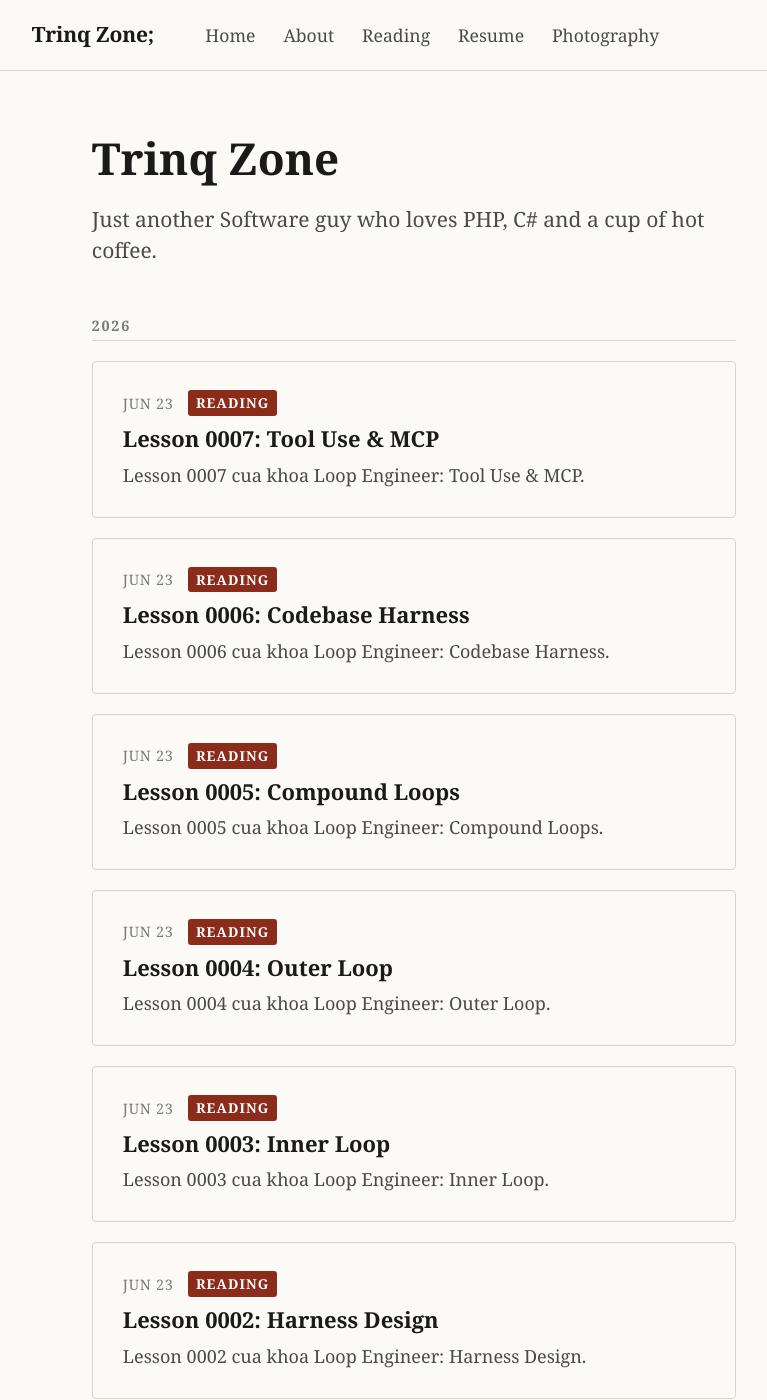
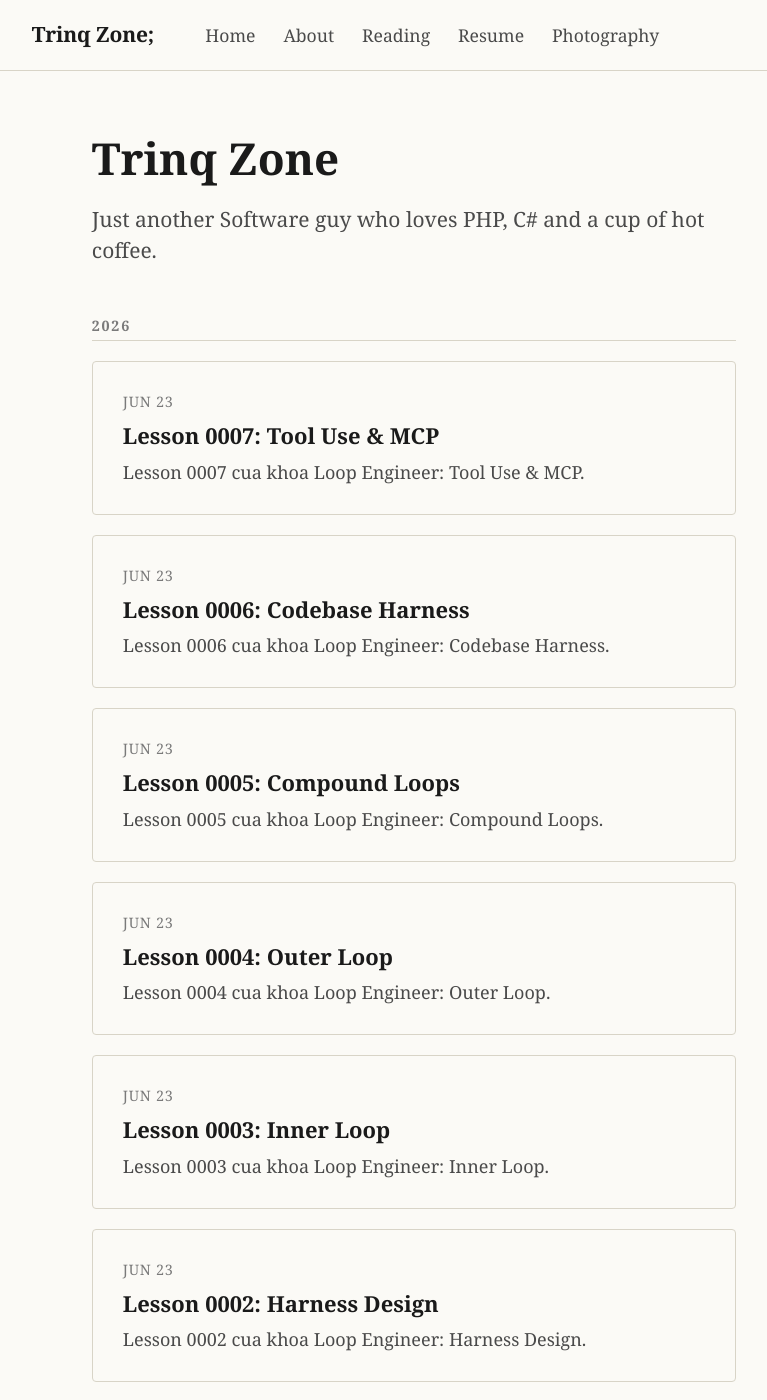
Before and after one commit to trinq/trinq.github.io, a Jekyll site: the page built from index.html, in a window 1280 px wide and 1400 px high. Shown: the whole window, without its empty margins (226-993 px from the left). Built offline with Jekyll 4.4.1, drawn with Linux system fonts in a browser that asks for light colours.

Commit message:
Fix category: loop for all Loop Engineer redirect posts
Co-authored-by: Cursor <cursoragent@cursor.com>

```diff
--- a/_posts/reading/2026-06-23-lesson-0002-harness-design.md
+++ b/_posts/reading/2026-06-23-lesson-0002-harness-design.md
@@ -4,6 +4,6 @@ title: "Lesson 0002: Harness Design"
 date: 2026-06-23
 description: "Lesson 0002 cua khoa Loop Engineer: Harness Design."
 keywords: "loop engineer, harness, design"
-category: reading
+category: loop
 redirect_url: /loop/lessons/0002-harness-design.html
 ---
--- a/_posts/reading/2026-06-23-lesson-0003-inner-loop.md
+++ b/_posts/reading/2026-06-23-lesson-0003-inner-loop.md
@@ -4,6 +4,6 @@ title: "Lesson 0003: Inner Loop"
 date: 2026-06-23
 description: "Lesson 0003 cua khoa Loop Engineer: Inner Loop."
 keywords: "loop engineer, inner, loop"
-category: reading
+category: loop
 redirect_url: /loop/lessons/0003-inner-loop.html
 ---
--- a/_posts/reading/2026-06-23-lesson-0004-outer-loop.md
+++ b/_posts/reading/2026-06-23-lesson-0004-outer-loop.md
@@ -4,6 +4,6 @@ title: "Lesson 0004: Outer Loop"
 date: 2026-06-23
 description: "Lesson 0004 cua khoa Loop Engineer: Outer Loop."
 keywords: "loop engineer, outer, loop"
-category: reading
+category: loop
 redirect_url: /loop/lessons/0004-outer-loop.html
 ---
--- a/_posts/reading/2026-06-23-lesson-0005-compound-loops.md
+++ b/_posts/reading/2026-06-23-lesson-0005-compound-loops.md
@@ -4,6 +4,6 @@ title: "Lesson 0005: Compound Loops"
 date: 2026-06-23
 description: "Lesson 0005 cua khoa Loop Engineer: Compound Loops."
 keywords: "loop engineer, compound, loops"
-category: reading
+category: loop
 redirect_url: /loop/lessons/0005-compound-loops.html
 ---
--- a/_posts/reading/2026-06-23-lesson-0006-codebase-harness.md
+++ b/_posts/reading/2026-06-23-lesson-0006-codebase-harness.md
@@ -4,6 +4,6 @@ title: "Lesson 0006: Codebase Harness"
 date: 2026-06-23
 description: "Lesson 0006 cua khoa Loop Engineer: Codebase Harness."
 keywords: "loop engineer, codebase, harness"
-category: reading
+category: loop
 redirect_url: /loop/lessons/0006-codebase-harness.html
 ---
--- a/_posts/reading/2026-06-23-lesson-0007-tool-use-and-mcp.md
+++ b/_posts/reading/2026-06-23-lesson-0007-tool-use-and-mcp.md
@@ -4,6 +4,6 @@ title: "Lesson 0007: Tool Use & MCP"
 date: 2026-06-23
 description: "Lesson 0007 cua khoa Loop Engineer: Tool Use & MCP."
 keywords: "loop engineer, tool, use, and, mcp"
-category: reading
+category: loop
 redirect_url: /loop/lessons/0007-tool-use-and-mcp.html
 ---
```
